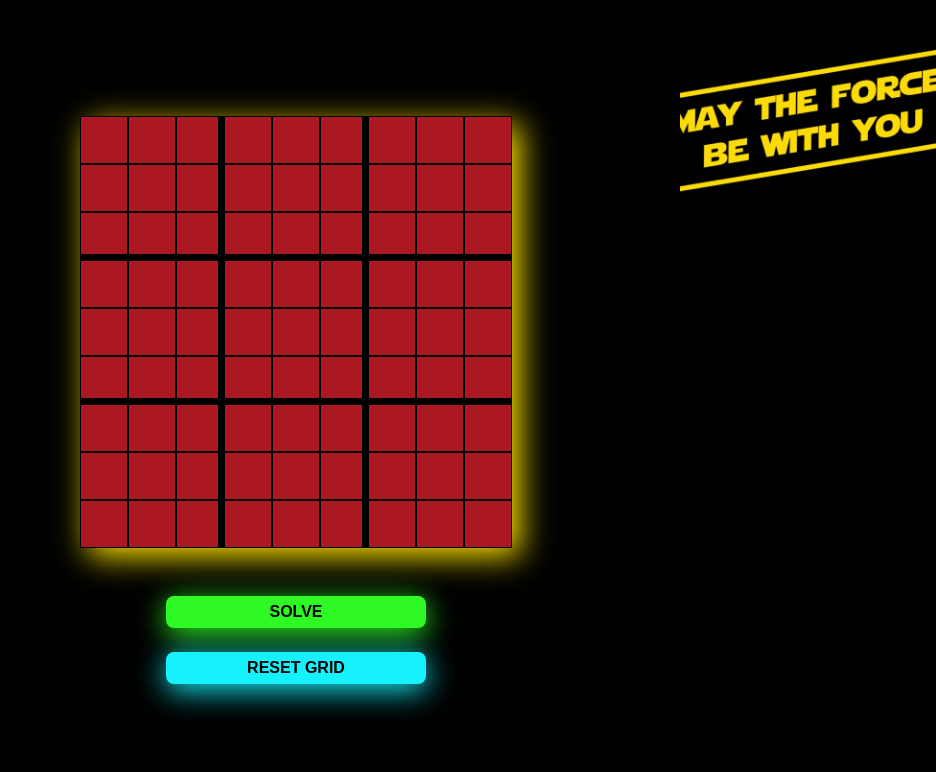
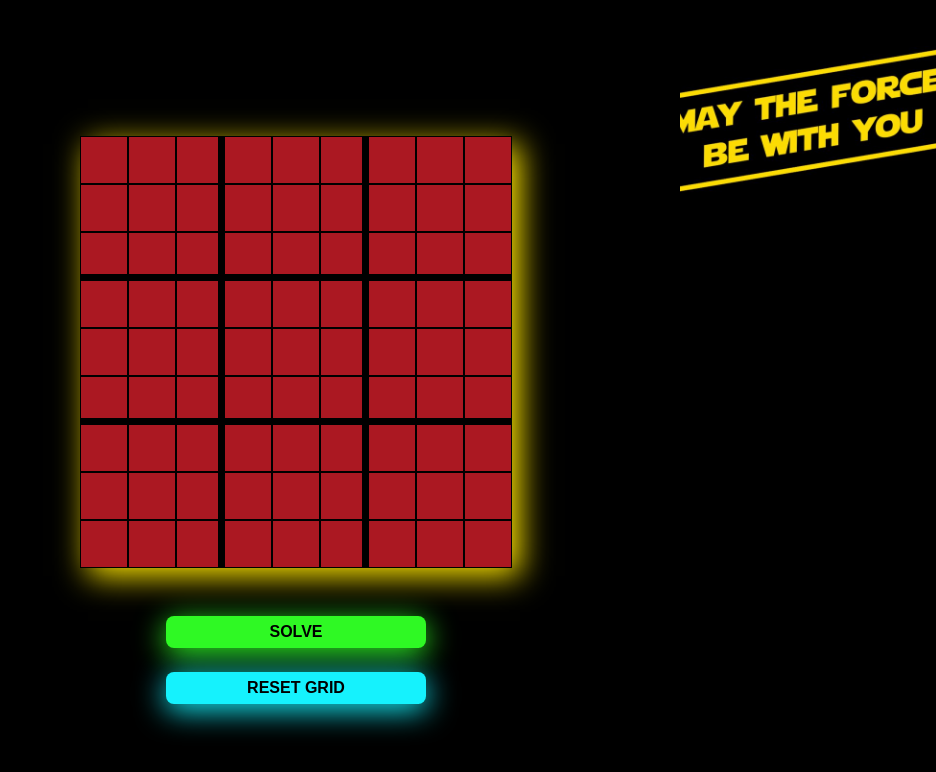
Before and after one commit to MartiZu/Sudoku_solver, a React (Vite) app in the folder sudoku-solver/: page / in a window 1280 px wide. Shown: the top 772 px of the page, without its empty margins (344-1280 px from the left). Built offline with nearby package versions, Linux system fonts and the light colour scheme; grey boxes are pictures that could not be loaded.

Commit message:
updated top margin

```diff
--- a/sudoku-solver/src/styles/partials/_grid.scss
+++ b/sudoku-solver/src/styles/partials/_grid.scss
@@ -1,4 +1,5 @@
 .grid {
+  margin-top: 2.5rem;
   display: grid;
   grid-template-columns: repeat(9, 3rem);
   grid-template-rows: repeat(9, 3rem);
```
